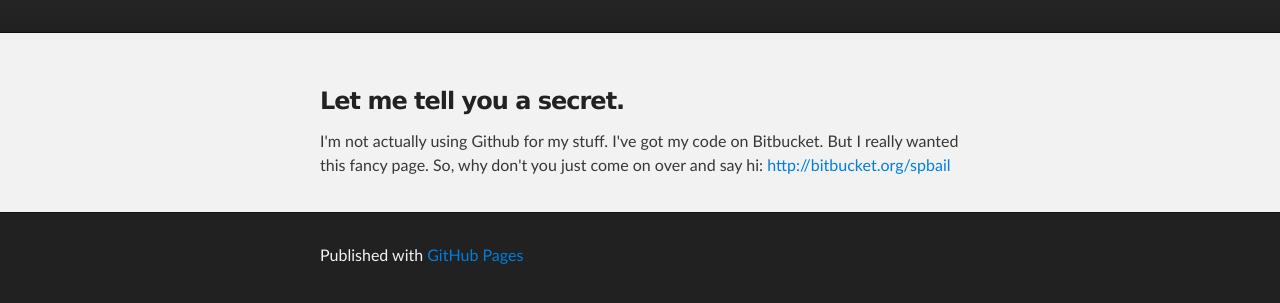
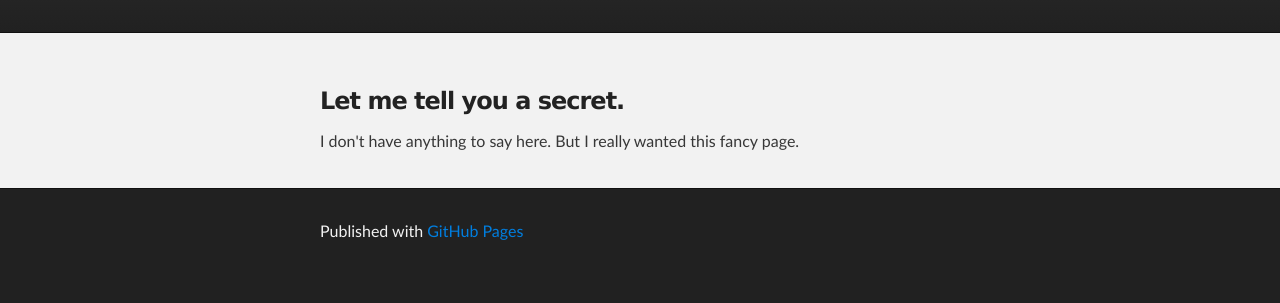
Before and after one commit to spbail/spbail.github.io, a plain HTML site: page index.html in a window 1280 px wide. Shown: the part 177-480 px from the top of the page. Drawn offline with Linux system fonts and the light colour scheme.

Commit message:
Update index.html

```diff
--- a/index.html
+++ b/index.html
@@ -29,7 +29,7 @@
       <section id="main_content" class="inner">
         <h3>Let me tell you a secret.</h3>
 
-<p>I'm not actually using Github for my stuff. I've got my code on Bitbucket. But I really wanted this fancy page. So, why don't you just come on over and say hi: <a href="http://bitbucket.org/spbail">http://bitbucket.org/spbail</a></p>
+<p>I don't have anything to say here. But I really wanted this fancy page.</p>
       </section>
     </div>
 
```
